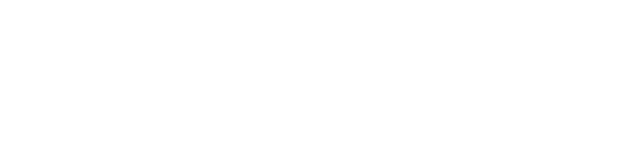
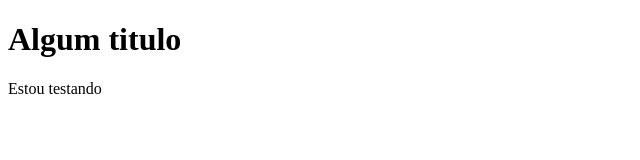
Before and after one commit to Gilmarbld/Create-git, a plain HTML site: page index.html in a window 1280 px wide. Shown: the whole page, without its empty margins (0-640 px from the left). Drawn offline with Linux system fonts and the light colour scheme.

Commit message:
Criei titulo e paragrafo

```diff
--- a/index.html
+++ b/index.html
@@ -7,6 +7,7 @@
     <title>Pratica-git</title>
 </head>
 <body>
-
+    <h1>Algum titulo</h1>
+    <p>Estou testando</p>
 </body>
 </html>
```
